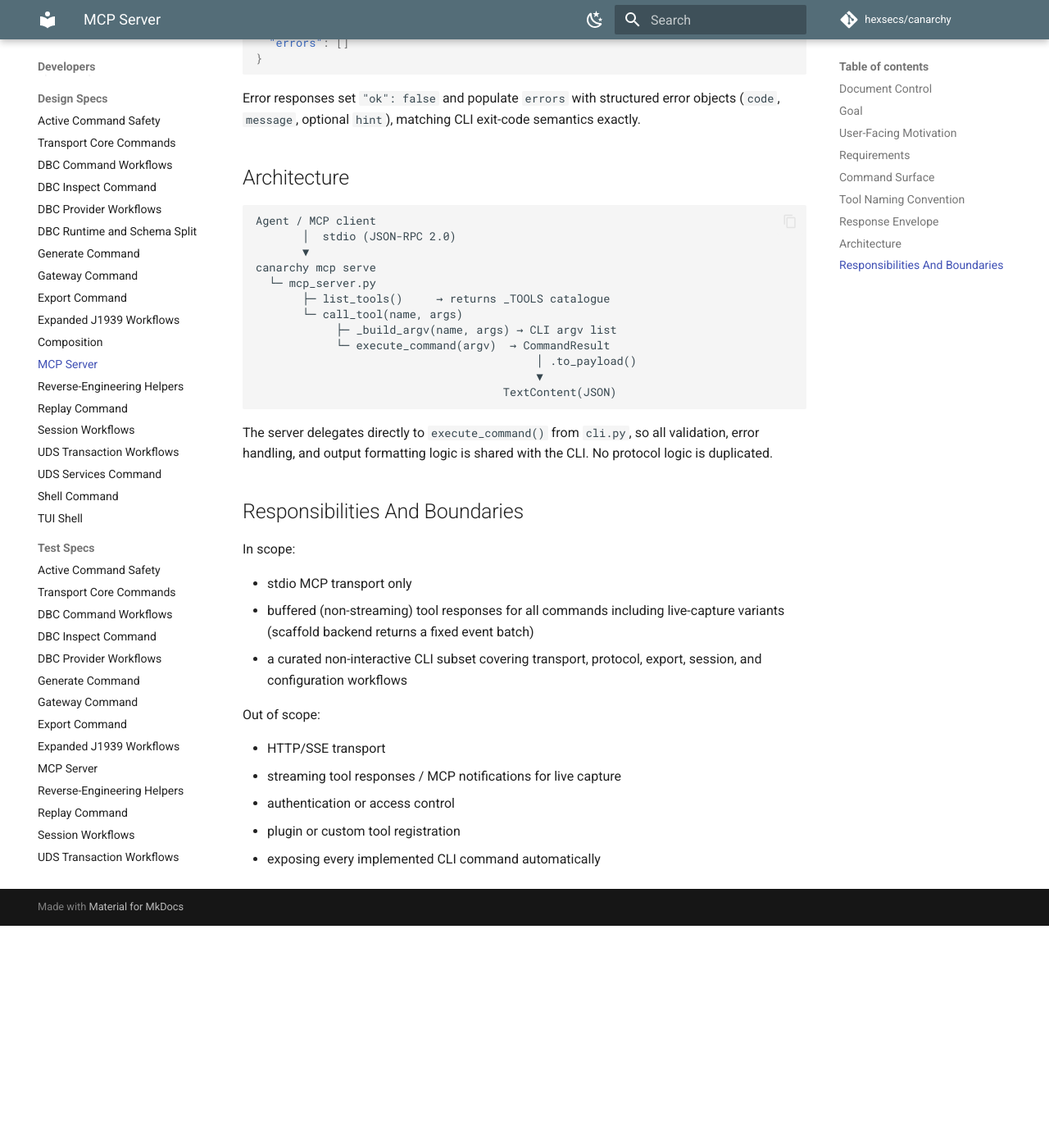
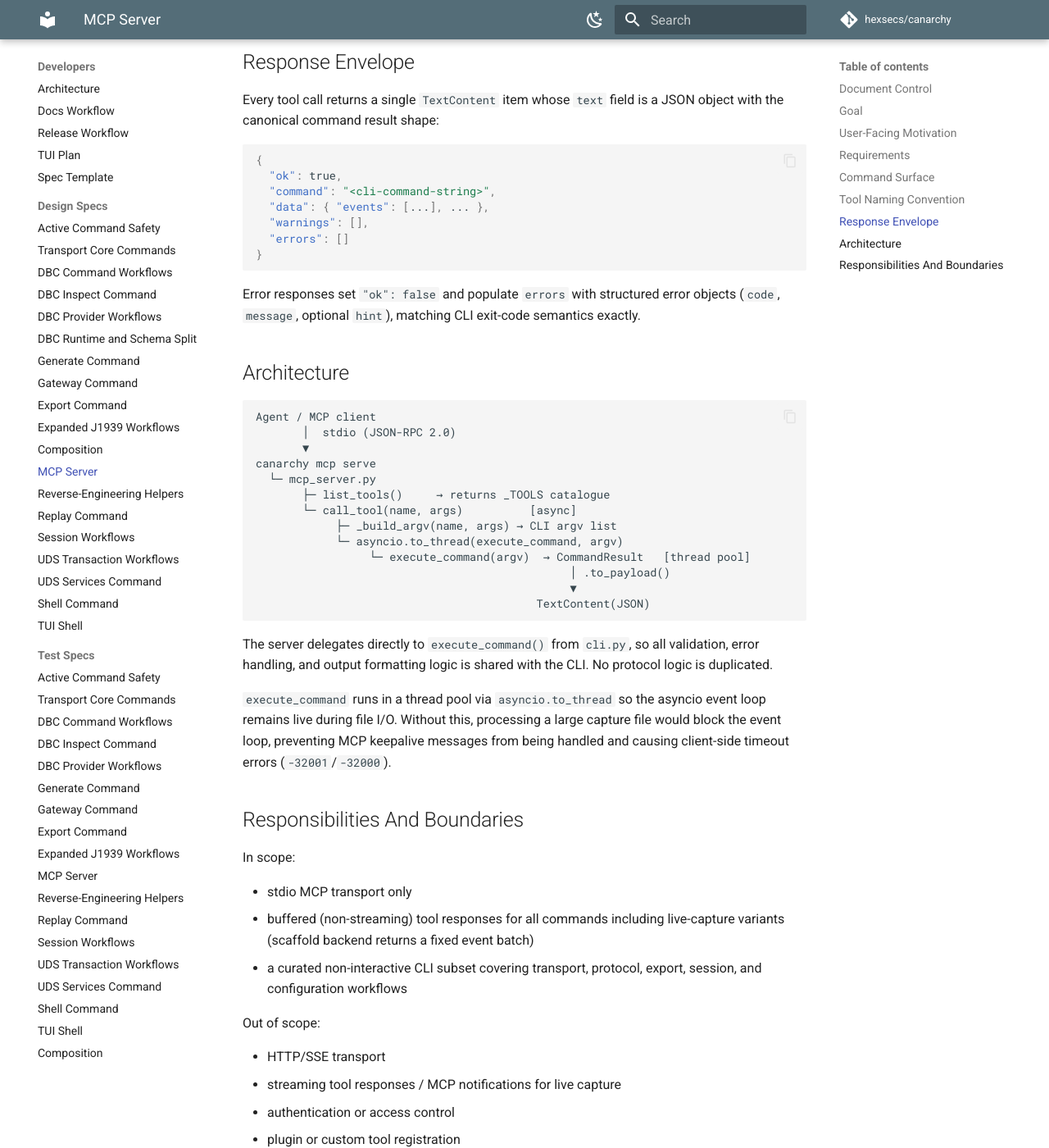
Before and after one commit to hexsecs/canarchy, an MkDocs documentation site: the page built from docs/design/mcp-server.md, in a window 1280 px wide and 1400 px high, scrolled down 3488 px. Shown: the whole window at 82% size. Built offline with MkDocs 1.6.1 and Material for MkDocs 9.7.7, drawn with Linux system fonts in a browser that asks for light colours; comment, search, counter and statistics services are not loaded; before the commit the page ends 4617 px from its top, so only the background shows below that; some of the changed text lies outside the part shown.

Commit message:
docs(mcp): update design and test specs to reflect async fix and frame-limit params
- Add REQ-MCP-11: call_tool handler must not block the event loop
- Add REQ-MCP-12: file-backed J1939 tools must expose max_frames/seconds
- Update architecture diagram to show asyncio.to_thread wrapping execute_command
- Add j1939_summary to the tool naming table (was missing)
- Add TEST-MCP-15 (nonblocking), TEST-MCP-16 (argv passthrough),
  TEST-MCP-17 (schema params) with traceability to REQ-MCP-11/12
- Align test file comment labels to match the updated spec numbering

https://claude.ai/code/session_01NjfV6Z9dFZpKrZwEBBTNxg

````diff
--- a/docs/design/mcp-server.md
+++ b/docs/design/mcp-server.md
@@ -30,6 +30,8 @@ Agents that already call tools via MCP (Claude, OpenCode, etc.) can integrate CA
 | `REQ-MCP-08` | Unwanted behaviour | If a `call_tool` request names an unregistered tool, the system shall raise an error indicating the tool is unknown. |
 | `REQ-MCP-09` | Ubiquitous | The `mcp` package shall be declared as a project dependency in `pyproject.toml`. |
 | `REQ-MCP-10` | Ubiquitous | The server shall not expose `shell` or `tui` as MCP tools; those are interactive front-end commands with no RPC equivalent. |
+| `REQ-MCP-11` | Event-driven | The `call_tool` handler shall execute `execute_command` in a thread pool via `asyncio.to_thread` so that the asyncio event loop is not blocked during file I/O or analysis, preventing MCP keepalive timeouts on large captures. |
+| `REQ-MCP-12` | Ubiquitous | File-backed J1939 tools (`j1939_decode`, `j1939_pgn`, `j1939_spn`, `j1939_tp`, `j1939_dm1`, `j1939_summary`) shall expose optional `max_frames` (integer) and `seconds` (number) parameters that bound analysis to the first N frames or first T seconds of the capture, respectively. |
 
 ## Command Surface
 
@@ -95,15 +98,18 @@ Agent / MCP client
 canarchy mcp serve
   └─ mcp_server.py
        ├─ list_tools()     → returns _TOOLS catalogue
-       └─ call_tool(name, args)
+       └─ call_tool(name, args)          [async]
             ├─ _build_argv(name, args) → CLI argv list
-            └─ execute_command(argv)  → CommandResult
-                                          │ .to_payload()
-                                          ▼
-                                     TextContent(JSON)
+            └─ asyncio.to_thread(execute_command, argv)
+                 └─ execute_command(argv)  → CommandResult   [thread pool]
+                                               │ .to_payload()
+                                               ▼
+                                          TextContent(JSON)
 ```
 
 The server delegates directly to `execute_command()` from `cli.py`, so all validation, error handling, and output formatting logic is shared with the CLI. No protocol logic is duplicated.
+
+`execute_command` runs in a thread pool via `asyncio.to_thread` so the asyncio event loop remains live during file I/O. Without this, processing a large capture file would block the event loop, preventing MCP keepalive messages from being handled and causing client-side timeout errors (`-32001`/`-32000`).
 
 ## Responsibilities And Boundaries
 
````
Also changed, not shown: other parts of docs/design/mcp-server.md (+1 -0 lines), 2 other files.
